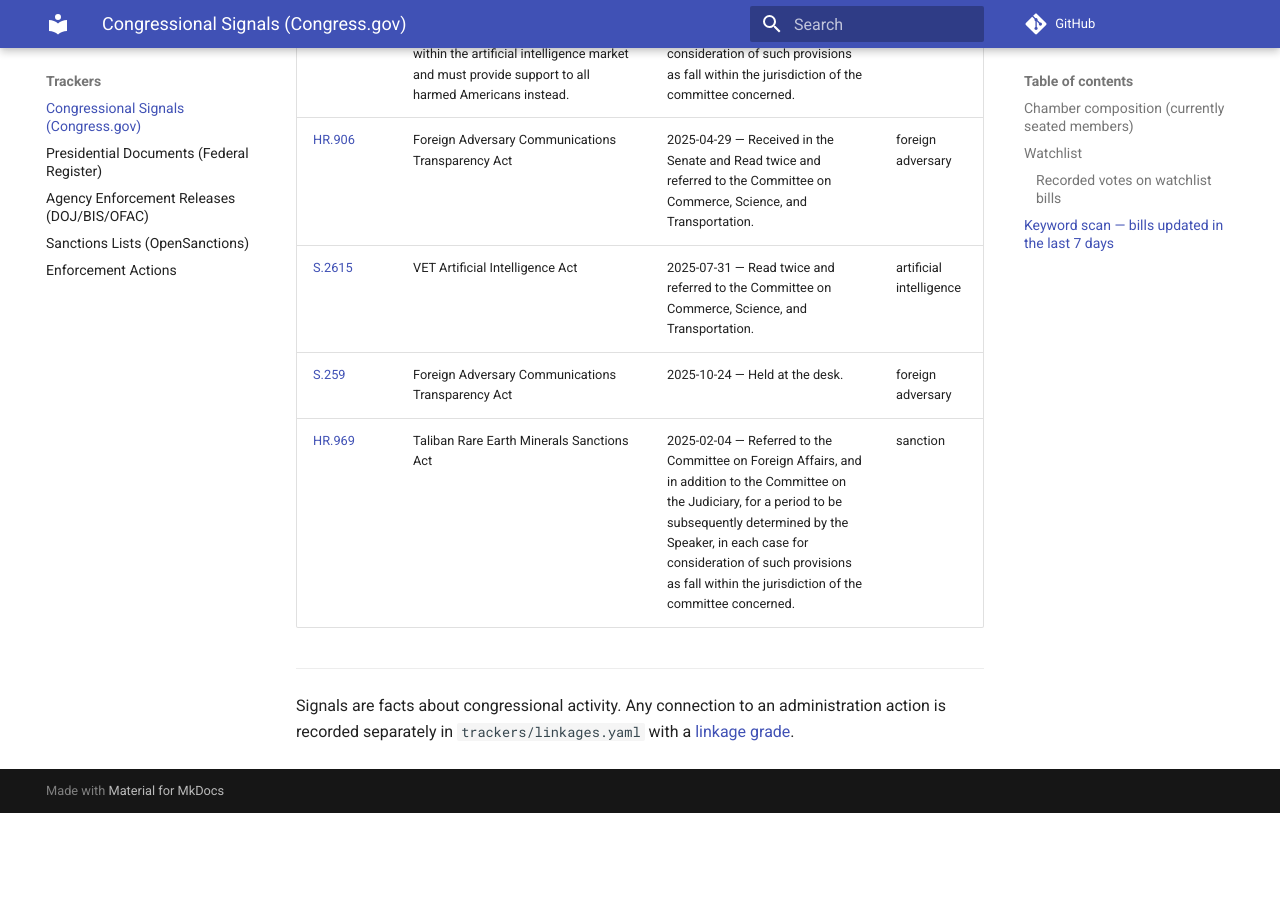
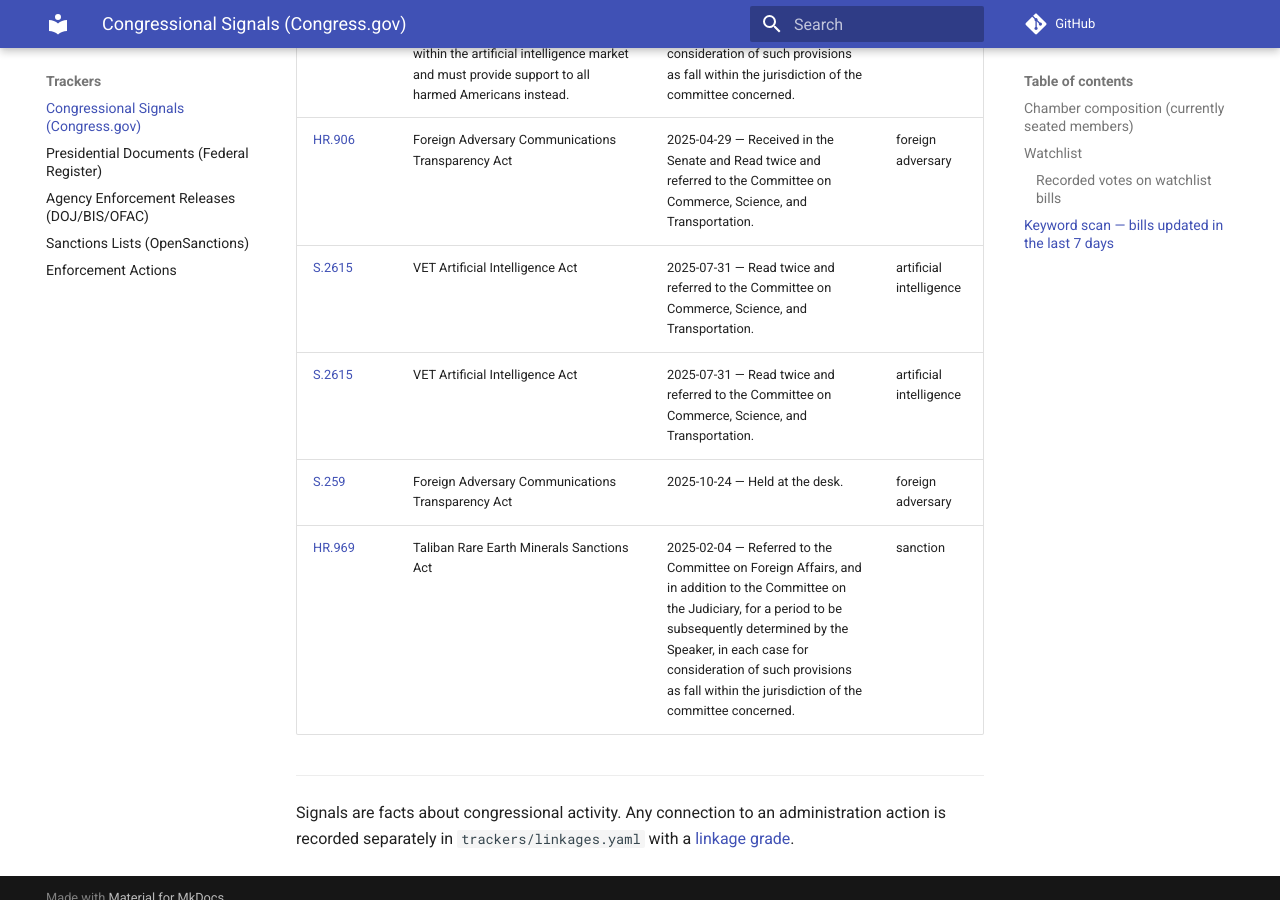
Before and after one commit to felipelago17/Congressional-Influence-Sanctions-Export-Controls, an MkDocs documentation site: the page built from docs/trackers/congress-signals.md, in a window 1280 px wide and 900 px high, scrolled down 2912 px. Built offline with MkDocs 1.6.1 and Material for MkDocs 9.7.7, drawn with Linux system fonts in a browser that asks for light colours; comment, search, counter and statistics services are not loaded; before the commit the page ends 3725 px from its top, so only the background shows below that; some of the changed text lies outside the part shown.

Commit message:
data: congress signals 2026-11-16

```diff
--- a/docs/trackers/congress-signals.md
+++ b/docs/trackers/congress-signals.md
@@ -44,6 +44,7 @@ Keywords: `sanction`, `export control`, `export administration`, `entity list`,
 | [HRES.1642](https://www.congress.gov/bill/119th-congress/house-resolution/1642) | Expressing the sense of the House of Representatives that Congress must refuse to provide any additional funds or exceptional regulatory support to companies or financial institutions facing insolvency or financial collapse due to exposures to acute stress within the artificial intelligence market and must provide support to all harmed Americans instead. | 2026-10-29 — Referred to the Committee on Financial Services, and in addition to the Committees on the Judiciary, and Education and Workforce, for a period to be subsequently determined by the Speaker, in each case for consideration of such provisions as fall within the jurisdiction of the committee concerned. | artificial intelligence |
 | [HR.906](https://www.congress.gov/bill/119th-congress/house-bill/906) | Foreign Adversary Communications Transparency Act | 2025-04-29 — Received in the Senate and Read twice and referred to the Committee on Commerce, Science, and Transportation. | foreign adversary |
 | [S.2615](https://www.congress.gov/bill/119th-congress/senate-bill/2615) | VET Artificial Intelligence Act | 2025-07-31 — Read twice and referred to the Committee on Commerce, Science, and Transportation. | artificial intelligence |
+| [S.2615](https://www.congress.gov/bill/119th-congress/senate-bill/2615) | VET Artificial Intelligence Act | 2025-07-31 — Read twice and referred to the Committee on Commerce, Science, and Transportation. | artificial intelligence |
 | [S.259](https://www.congress.gov/bill/119th-congress/senate-bill/259) | Foreign Adversary Communications Transparency Act | 2025-10-24 — Held at the desk. | foreign adversary |
 | [HR.969](https://www.congress.gov/bill/119th-congress/house-bill/969) | Taliban Rare Earth Minerals Sanctions Act | 2025-02-04 — Referred to the Committee on Foreign Affairs, and in addition to the Committee on the Judiciary, for a period to be subsequently determined by the Speaker, in each case for consideration of such provisions as fall within the jurisdiction of the committee concerned. | sanction |
 
```
Also changed, not shown: other parts of docs/trackers/congress-signals.md (+1 -1 lines), 1 other file.
